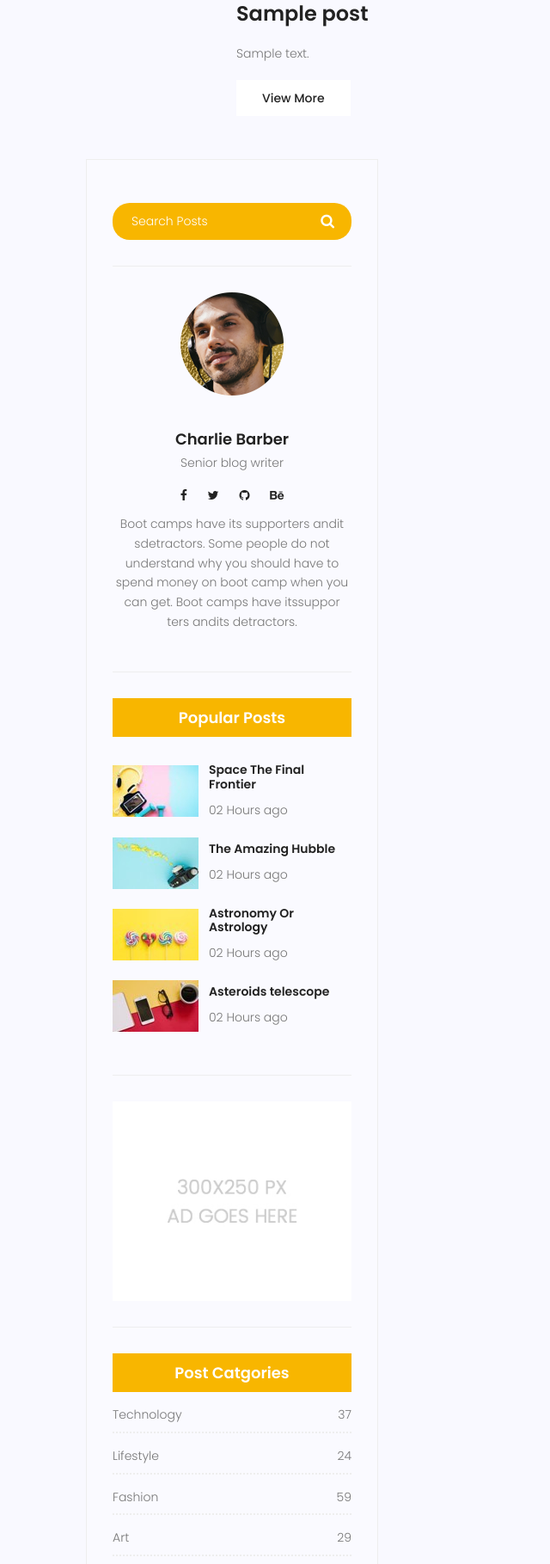
After one commit to kingahmadsaedi/mysite, a Django app: page /blog/search/ in a window 1280 px wide. The commit adds this page. Shown: the part 1505-3324 px from the top of the page at 86% size, without its empty margins (0-640 px from the left). Run offline with Django 3.2, Linux system fonts and the light colour scheme; tables that the repository leaves empty hold one stand-in row (values such as "Sample post"); grey boxes marked "Sample" are stand-in pictures; some libraries are stand-ins or nearby versions.

Commit message:
serarch and pagination
create blog search on view
create pagination

```diff
--- a/blog/urls.py
+++ b/blog/urls.py
@@ -7,6 +7,7 @@
     path('<int:pid>',blog_single,name='single'),
     path('category/<str:cat_name>',blog_view,name='category'),
     path('auther/<str:auther_username>',blog_view,name='auther'),
+    path('search/',blog_search,name='search'),
     path('test',test_view,name='test')
 
 ]
--- a/blog/views.py
+++ b/blog/views.py
@@ -1,14 +1,22 @@
 from unicodedata import category
 from django.shortcuts import render,get_object_or_404
 from blog.models import Post
+from django.core.paginator import Paginator,EmptyPage,PageNotAnInteger
 # Create your views here.
 def blog_view(request,**kwargs):
     posts=Post.objects.filter(status=1)
-    print(kwargs)
     if kwargs.get('cat_name') !=None:
         posts=posts.filter(category__name=kwargs['cat_name'])
     if kwargs.get('auther_username') !=None:
         posts=posts.filter(auther__username=kwargs['auther_username'])
+    posts=Paginator(posts,3)
+    try:
+        page_number=request.GET.get('page')
+        posts=posts.get_page(page_number)
+    except PageNotAnInteger:
+        posts=posts.get_page(1)
+    except EmptyPage:
+        posts=posts.get_page(1)
     context={'posts':posts}
     print(context)
     return render(request,'blog/blog-home.html',context)
@@ -17,7 +25,13 @@
     post=get_object_or_404(posts,pk=pid)
     context={'post':post}
     return render(request,'blog/blog-single.html',context)
-
+def blog_search(request):
+    posts=Post.objects.filter(status=1)
+    if request.method=='GET':
+        if s:=request.GET.get('s'):
+            posts=posts.filter(content__contains=s)
+    context={'posts':posts}
+    return render(request,'blog/blog-home.html',context)
 def test_view(request):
 
     #post=Post.objects.get(id=pid)
--- a/templates/blog/blog-home.html
+++ b/templates/blog/blog-home.html
@@ -128,37 +128,37 @@
 				</div>
 				<nav class="blog-pagination justify-content-center d-flex">
 					<ul class="pagination">
+						{% if posts.has_previous %}
 						<li class="page-item">
-							<a href="#" class="page-link" aria-label="Previous">
+							<a href="?page={{posts.previous_page_number}}" class="page-link" aria-label="Previous">
 								<span aria-hidden="true">
 									<span class="lnr lnr-chevron-left"></span>
 								</span>
 							</a>
 						</li>
-						<li class="page-item"><a href="#" class="page-link">01</a></li>
-						<li class="page-item active"><a href="#" class="page-link">02</a></li>
-						<li class="page-item"><a href="#" class="page-link">03</a></li>
-						<li class="page-item"><a href="#" class="page-link">04</a></li>
-						<li class="page-item"><a href="#" class="page-link">09</a></li>
+						{% endif %}
+						{% for i in posts.paginator.page_range %}
+						{% if posts.number == i %}
+								<li class="page-item active"><a href="?page={{i}}" class="page-link">{{i}}</a></li>
+								{% else %}
+								<li class="page-item"><a href="?page={{i}}" class="page-link">{{i}}</a></li>
+						{% endif %}
+						{% endfor %}
+						{% if posts.has_next %}
 						<li class="page-item">
-							<a href="#" class="page-link" aria-label="Next">
+							<a href="?page={{posts.next_page_number}}" class="page-link" aria-label="Next">
 								<span aria-hidden="true">
 									<span class="lnr lnr-chevron-right"></span>
 								</span>
 							</a>
 						</li>
+						{% endif %}
 					</ul>
 				</nav>
 			</div>
 			<div class="col-lg-4 sidebar-widgets">
 				<div class="widget-wrap">
-					<div class="single-sidebar-widget search-widget">
-						<form class="search-form" action="#">
-							<input placeholder="Search Posts" name="search" type="text" onfocus="this.placeholder = ''"
-								onblur="this.placeholder = 'Search Posts'">
-							<button type="submit"><i class="fa fa-search"></i></button>
-						</form>
-					</div>
+					{% include 'blog/blog-search.html' %}
 					{% include 'blog/user-widget.html' %}
 					<div class="single-sidebar-widget popular-post-widget">
 						<h4 class="popular-title">Popular Posts</h4>
--- /dev/null
+++ b/templates/blog/blog-search.html
@@ -0,0 +1,8 @@
+{% load static %}
+<div class="single-sidebar-widget search-widget">
+    <form class="search-form" action="{% url 'blog:search' %}" method="get">
+        <input placeholder="Search Posts" name="s" type="text" onfocus="this.placeholder = ''"
+            onblur="this.placeholder = 'Search Posts'">
+            <button type="submit"><i class="fa fa-search"></i></button>
+    </form>
+</div>
```
Also changed, not shown: media/blog/post-img1.jpg (added).
